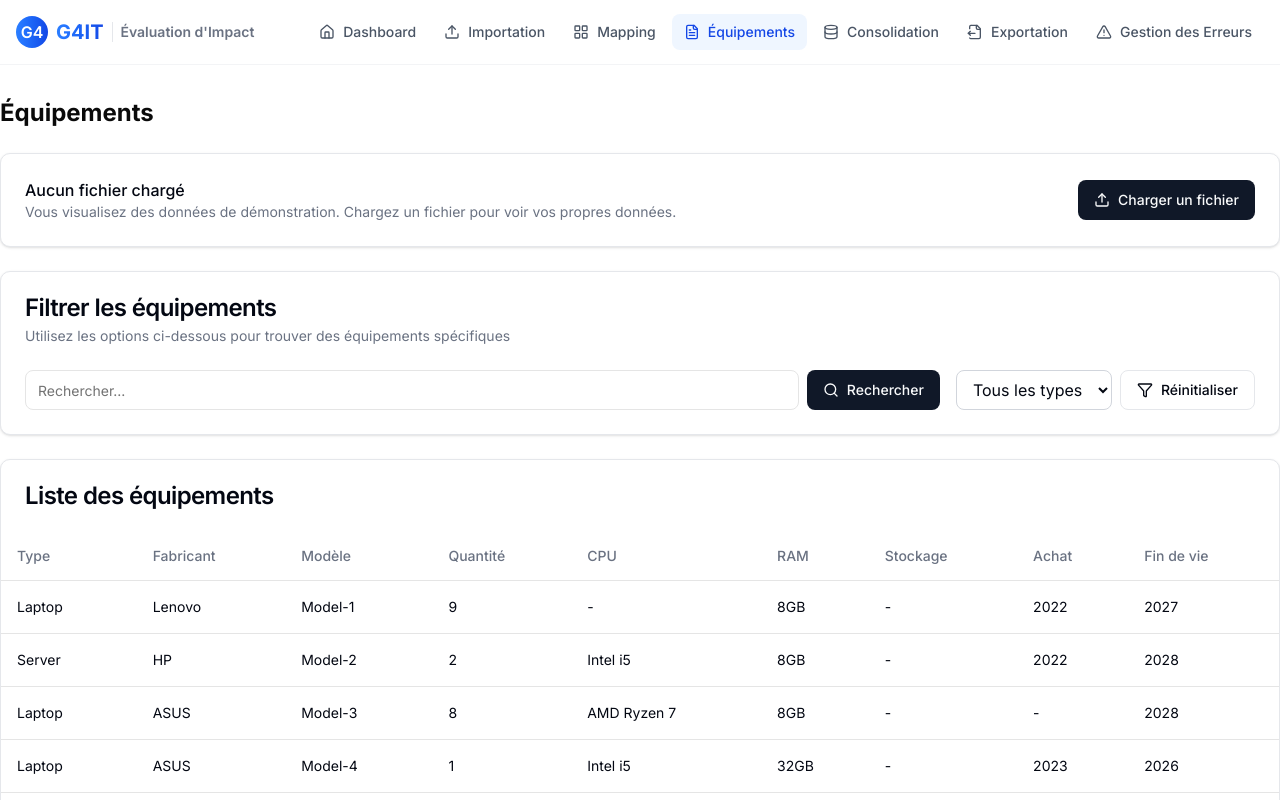
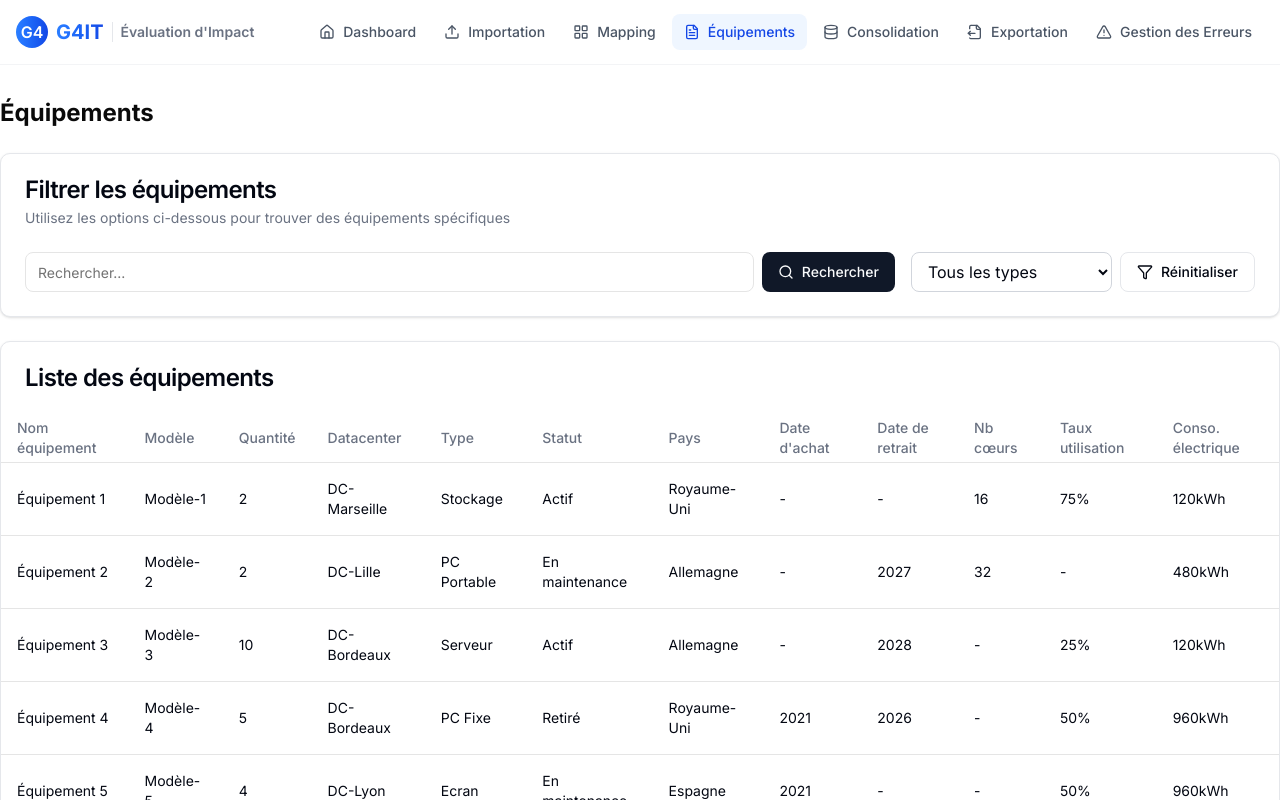
Before and after one commit to ThibMN/G4IT-CSV-Check, a Next.js app in the folder frontend/: page /equipment in a window 1280 px wide. Shown: the top 800 px of the page. Built offline with nearby package versions, Linux system fonts and the light colour scheme.

Commit message:
feat(equipement): enhanced equipement page which displays now the data of the loaded file

```diff
--- a/frontend/app/equipment/page.tsx
+++ b/frontend/app/equipment/page.tsx
@@ -1,153 +1,116 @@
 "use client";
 
 import { useState, useEffect } from "react";
-import { Search, Filter, Loader2, Upload } from "lucide-react";
+import { Search, Filter, Loader2 } from "lucide-react";
 import { Button } from "@/components/ui/button";
 import { Table, TableBody, TableCell, TableHead, TableHeader, TableRow } from "@/components/ui/table";
 import { Card, CardContent, CardHeader, CardTitle, CardDescription } from "@/components/ui/card";
 import { Input } from "@/components/ui/input";
 import { useFileStore } from "@/store/file-store";
-import { useRouter } from "next/navigation";
+import { parseFile } from "@/lib/file-parser"; // Assurez-vous que vous avez cette fonction
 
 type Equipment = {
-  id: string;
-  equipmentType: string;
-  manufacturer: string;
-  model: string;
-  quantity: number;
-  cpu?: string;
-  ram?: string;
-  storage?: string;
-  purchaseYear?: string;
-  eol?: string;
+  id?: string;
+  nomEquipementPhysique: string;
+  modele: string;
+  quantite: number;
+  nomCourtDatacenter: string;
+  type: string;
+  statut: string;
+  paysDUtilisation: string;
+  dateAchat?: string;
+  dateRetrait?: string;
+  dureeUsageInterne?: string;
+  dureeUsageAmont?: string;
+  dureeUsageAval?: string;
+  consoElecAnnuelle?: string;
+  utilisateur?: string;
+  nomSourceDonnee?: string;
+  nomEntite?: string;
+  nbCoeur?: number;
+  nbJourUtiliseAn?: number;
+  goTelecharge?: number;
+  modeUtilisation?: string;
+  tauxUtilisation?: string;
+  qualite?: string;
+  [key: string]: any; // Pour permettre l'accès dynamique aux propriétés
 };
 
 export default function EquipmentPage() {
+  // États pour les données et les filtres
   const [equipments, setEquipments] = useState<Equipment[]>([]);
+  const [allEquipments, setAllEquipments] = useState<Equipment[]>([]);
   const [isLoading, setIsLoading] = useState(true);
   const [error, setError] = useState<string | null>(null);
   const [currentPage, setCurrentPage] = useState(1);
   const [totalPages, setTotalPages] = useState(1);
   const [searchTerm, setSearchTerm] = useState("");
   const [filterType, setFilterType] = useState("");
-  const [allEquipments, setAllEquipments] = useState<Equipment[]>([]);
+  const [availableColumns, setAvailableColumns] = useState<string[]>([]);
 
-  const { currentFile } = useFileStore();
-  const router = useRouter();
+  // Récupérer le fichier et les colonnes détectées du store
+  const { currentFile, detectedColumns } = useFileStore();
 
+  // Charger les données du fichier au montage du composant
   useEffect(() => {
     if (currentFile) {
-      processUploadedFile();
+      loadFileData(currentFile);
     } else {
+      // Si pas de fichier, charger des données de test
       fetchEquipments();
     }
   }, [currentFile]);
 
+  // Effet pour appliquer les filtres quand ils changent
   useEffect(() => {
     if (allEquipments.length > 0) {
-      applyFiltersAndPagination();
+      applyFiltersAndPagination(allEquipments);
     }
-  }, [currentPage, searchTerm, filterType, allEquipments]);
+  }, [currentPage, searchTerm, filterType]);
 
-  const processUploadedFile = async () => {
+  // Fonction pour charger les données du fichier
+  const loadFileData = async (file: File) => {
     try {
       setIsLoading(true);
       setError(null);
 
-      if (!currentFile) {
-        setError("Aucun fichier n'est disponible. Veuillez retourner au dashboard pour en charger un.");
+      // Analyser le fichier CSV chargé
+      const result = await parseFile(file);
+
+      if (result.error) {
+        setError(`Erreur lors de l'analyse du fichier: ${result.error}`);
         setIsLoading(false);
         return;
       }
 
-      const formData = new FormData();
-      formData.append('file', currentFile);
+      // Convertir les données CSV en objets Equipment
+      const data = result.data as Equipment[];
 
-      const response = await fetch('/api/process-uploaded-file', {
-        method: 'POST',
-        body: formData,
-      });
-
-      if (!response.ok) {
-        throw new Error(`Erreur HTTP: ${response.status}`);
-      }
-
-      const data = await response.json();
-
-      setAllEquipments(data.equipments || []);
-
-      applyFiltersAndPagination(data.equipments);
-
-    } catch (err: any) {
-      console.error("Erreur lors du traitement du fichier:", err);
-      setError("Impossible de traiter le fichier. " + (err.message || "Veuillez réessayer."));
+      setAllEquipments(data);
+      applyFiltersAndPagination(data);
+    } catch (err) {
+      console.error("Erreur lors du chargement du fichier:", err);
+      setError("Impossible de charger les données du fichier.");
     } finally {
       setIsLoading(false);
     }
   };
 
-  const applyFiltersAndPagination = (data = allEquipments) => {
-    let filteredData = [...data];
-
-    if (searchTerm) {
-      const term = searchTerm.toLowerCase();
-      filteredData = filteredData.filter(eq =>
-        (eq.model && eq.model.toLowerCase().includes(term)) ||
-        (eq.manufacturer && eq.manufacturer.toLowerCase().includes(term)) ||
-        (eq.equipmentType && eq.equipmentType.toLowerCase().includes(term))
-      );
-    }
-
-    if (filterType) {
-      filteredData = filteredData.filter(eq => eq.equipmentType === filterType);
-    }
-
-    const itemsPerPage = 10;
-    const totalItems = filteredData.length;
-    const totalPages = Math.ceil(totalItems / itemsPerPage);
-
-    const startIndex = (currentPage - 1) * itemsPerPage;
-    const endIndex = Math.min(startIndex + itemsPerPage, totalItems);
-    const paginatedData = filteredData.slice(startIndex, endIndex);
-
-    setEquipments(paginatedData);
-    setTotalPages(totalPages || 1);
-  };
-
+  // Fonction pour récupérer les équipements (données de test)
   const fetchEquipments = async () => {
     try {
       setIsLoading(true);
       setError(null);
 
+      // Simuler un appel API avec des données de test
       await new Promise(resolve => setTimeout(resolve, 1000));
 
+      // Données de test
       const mockData = getMockEquipments();
+      setAllEquipments(mockData); // Stocker toutes les données
 
-      let filteredData = [...mockData];
-
-      if (searchTerm) {
-        const term = searchTerm.toLowerCase();
-        filteredData = filteredData.filter(eq =>
-          eq.model.toLowerCase().includes(term) ||
-          eq.manufacturer.toLowerCase().includes(term) ||
-          eq.equipmentType.toLowerCase().includes(term)
-        );
-      }
-
-      if (filterType) {
-        filteredData = filteredData.filter(eq => eq.equipmentType === filterType);
-      }
-
-      const itemsPerPage = 10;
-      const totalItems = filteredData.length;
-      const totalPages = Math.ceil(totalItems / itemsPerPage);
-
-      const startIndex = (currentPage - 1) * itemsPerPage;
-      const endIndex = Math.min(startIndex + itemsPerPage, totalItems);
-      const paginatedData = filteredData.slice(startIndex, endIndex);
-
-      setEquipments(paginatedData);
-      setTotalPages(totalPages || 1);
+      // Appliquer les filtres et la pagination
+      applyFiltersAndPagination(mockData);
     } catch (err) {
       console.error("Erreur lors du chargement des équipements:", err);
       setError("Impossible de charger les équipements. Veuillez réessayer.");
@@ -156,77 +119,96 @@ export default function EquipmentPage() {
     }
   };
 
+  // Fonction pour obtenir des données de test
   const getMockEquipments = (): Equipment[] => {
     return Array(50).fill(null).map((_, index) => ({
       id: `eq-${index + 1}`,
-      equipmentType: ['Laptop', 'Desktop', 'Server', 'Monitor', 'Printer'][Math.floor(Math.random() * 5)],
-      manufacturer: ['Dell', 'HP', 'Lenovo', 'Apple', 'ASUS'][Math.floor(Math.random() * 5)],
-      model: `Model-${index + 1}`,
-      quantity: Math.floor(Math.random() * 10) + 1,
-      cpu: Math.random() > 0.3 ? ['Intel i5', 'Intel i7', 'AMD Ryzen 5', 'AMD Ryzen 7'][Math.floor(Math.random() * 4)] : undefined,
-      ram: Math.random() > 0.3 ? ['8GB', '16GB', '32GB'][Math.floor(Math.random() * 3)] : undefined,
-      storage: Math.random() > 0.3 ? ['256GB', '512GB', '1TB'][Math.floor(Math.random() * 3)] : undefined,
-      purchaseYear: Math.random() > 0.3 ? ['2020', '2021', '2022', '2023'][Math.floor(Math.random() * 4)] : undefined,
-      eol: Math.random() > 0.3 ? ['2025', '2026', '2027', '2028'][Math.floor(Math.random() * 4)] : undefined,
+      nomEquipementPhysique: `Équipement ${index + 1}`,
+      modele: `Modèle-${index + 1}`,
+      quantite: Math.floor(Math.random() * 10) + 1,
+      nomCourtDatacenter: ['DC-Paris', 'DC-Lyon', 'DC-Marseille', 'DC-Lille', 'DC-Bordeaux'][Math.floor(Math.random() * 5)],
+      type: ['PC Portable', 'PC Fixe', 'Serveur', 'Ecran', 'Réseau', 'Stockage', 'Smartphone'][Math.floor(Math.random() * 7)],
+      statut: ['Actif', 'En panne', 'En maintenance', 'Retiré'][Math.floor(Math.random() * 4)],
+      paysDUtilisation: ['France', 'Allemagne', 'Espagne', 'Italie', 'Royaume-Uni'][Math.floor(Math.random() * 5)],
+      dateAchat: Math.random() > 0.3 ? ['2020', '2021', '2022', '2023'][Math.floor(Math.random() * 4)] : undefined,
+      dateRetrait: Math.random() > 0.3 ? ['2025', '2026', '2027', '2028'][Math.floor(Math.random() * 4)] : undefined,
+      nbCoeur: Math.random() > 0.3 ? [4, 8, 16, 32, 64][Math.floor(Math.random() * 5)] : undefined,
+      tauxUtilisation: Math.random() > 0.3 ? ['25%', '50%', '75%', '90%'][Math.floor(Math.random() * 4)] : undefined,
+      consoElecAnnuelle: Math.random() > 0.3 ? ['120kWh', '240kWh', '480kWh', '960kWh'][Math.floor(Math.random() * 4)] : undefined
     }));
   };
 
+  // Fonction pour changer de page
   const handlePageChange = (pageNumber: number) => {
     setCurrentPage(pageNumber);
   };
 
+  // Fonction pour rechercher
   const handleSearch = (e: React.FormEvent) => {
     e.preventDefault();
-    setCurrentPage(1);
+    setCurrentPage(1); // Réinitialiser à la première page
   };
 
+  // Fonction pour réinitialiser les filtres
   const resetFilters = () => {
     setSearchTerm("");
     setFilterType("");
     setCurrentPage(1);
   };
 
-  const goToDashboard = () => {
-    router.push('/dashboard');
+  // Correction de la fonction applyFiltersAndPagination
+  const applyFiltersAndPagination = (data: Equipment[]) => {
+    // Filtrer les données
+    let filteredData = [...data];
+
+    if (searchTerm) {
+      const term = searchTerm.toLowerCase();
+      filteredData = filteredData.filter(eq => {
+        // Rechercher dans toutes les colonnes textuelles
+        return Object.entries(eq).some(([key, value]) => {
+          if (typeof value === 'string') {
+            return value.toLowerCase().includes(term);
+          }
+          return false;
+        });
+      });
+    }
+
+    if (filterType) {
+      filteredData = filteredData.filter(eq => eq.type === filterType);
+    }
+
+    // Déterminer les colonnes disponibles
+    if (filteredData.length > 0) {
+      const firstItem = filteredData[0];
+      // Utiliser les colonnes détectées du store si disponibles, sinon extraire des données
+      const columns = detectedColumns.length > 0
+        ? detectedColumns
+        : Object.keys(firstItem).filter(key => key !== 'id');
+
+      setAvailableColumns(columns);
+    } else {
+      setAvailableColumns([]); // Réinitialiser si aucun résultat
+    }
+
+    // Pagination
+    const itemsPerPage = 10;
+    const totalItems = filteredData.length;
+    const calculatedTotalPages = Math.ceil(totalItems / itemsPerPage);
+
+    const startIndex = (currentPage - 1) * itemsPerPage;
+    const endIndex = Math.min(startIndex + itemsPerPage, totalItems);
+    const paginatedData = filteredData.slice(startIndex, endIndex);
+
+    setEquipments(paginatedData);
+    setTotalPages(calculatedTotalPages || 1);
   };
 
   return (
     <div className="container mx-auto py-8">
       <h1 className="text-2xl font-bold mb-6">Équipements</h1>
 
-      {!currentFile && !isLoading && (
-        <Card className="mb-6">
-          <CardContent className="flex items-center justify-between p-6">
-            <div>
-              <h3 className="font-medium">Aucun fichier chargé</h3>
-              <p className="text-sm text-gray-500">
-                Vous visualisez des données de démonstration. Chargez un fichier pour voir vos propres données.
-              </p>
-            </div>
-            <Button onClick={goToDashboard}>
-              <Upload className="h-4 w-4 mr-2" />
-              Charger un fichier
-            </Button>
-          </CardContent>
-        </Card>
-      )}
-
-      {currentFile && (
-        <Card className="mb-6">
-          <CardContent className="flex items-center justify-between p-6">
-            <div>
-              <h3 className="font-medium">Fichier chargé: {currentFile.name}</h3>
-              <p className="text-sm text-gray-500">
-                Vous visualisez les données de votre fichier.
-              </p>
-            </div>
-            <Button variant="outline" onClick={goToDashboard}>
-              Changer de fichier
-            </Button>
-          </CardContent>
-        </Card>
-      )}
-
+      {/* Erreur */}
       {error && (
         <div className="bg-red-50 border border-red-200 rounded-md p-4 mb-6">
           <h3 className="font-medium text-red-800">{error}</h3>
@@ -241,6 +223,7 @@ export default function EquipmentPage() {
         </div>
       )}
 
+      {/* Filtres */}
       <Card className="mb-6">
         <CardHeader>
           <CardTitle>Filtrer les équipements</CardTitle>
@@ -268,11 +251,13 @@ export default function EquipmentPage() {
                 className="rounded-md border border-gray-300 px-3 py-2"
               >
                 <option value="">Tous les types</option>
-                <option value="Laptop">Laptops</option>
-                <option value="Desktop">Desktops</option>
-                <option value="Server">Serveurs</option>
-                <option value="Monitor">Écrans</option>
-                <option value="Printer">Imprimantes</option>
+                <option value="PC Portable">PC Portables</option>
+                <option value="PC Fixe">PC Fixes</option>
+                <option value="Serveur">Serveurs</option>
+                <option value="Ecran">Écrans</option>
+                <option value="Réseau">Équipements réseau</option>
+                <option value="Stockage">Stockage</option>
+                <option value="Smartphone">Smartphones</option>
               </select>
 
               <Button
@@ -288,6 +273,7 @@ export default function EquipmentPage() {
         </CardContent>
       </Card>
 
+      {/* Tableau d'équipements */}
       <Card>
         <CardHeader>
           <CardTitle>Liste des équipements</CardTitle>
@@ -306,29 +292,49 @@ export default function EquipmentPage() {
               <Table>
                 <TableHeader>
                   <TableRow>
-                    <TableHead>Type</TableHead>
-                    <TableHead>Fabricant</TableHead>
-                    <TableHead>Modèle</TableHead>
-                    <TableHead>Quantité</TableHead>
-                    <TableHead>CPU</TableHead>
-                    <TableHead>RAM</TableHead>
-                    <TableHead>Stockage</TableHead>
-                    <TableHead>Achat</TableHead>
-                    <TableHead>Fin de vie</TableHead>
+                    {/* Afficher dynamiquement les en-têtes de colonnes basées sur les colonnes disponibles */}
+                    {availableColumns.map(column => {
+                      // Conversion en noms plus conviviaux pour l'affichage
+                      const displayNames: {[key: string]: string} = {
+                        nomEquipementPhysique: "Nom équipement",
+                        modele: "Modèle",
+                        quantite: "Quantité",
+                        nomCourtDatacenter: "Datacenter",
+                        type: "Type",
+                        statut: "Statut",
+                        paysDUtilisation: "Pays",
+                        dateAchat: "Date d'achat",
+                        dateRetrait: "Date de retrait",
+                        dureeUsageInterne: "Durée usage interne",
+                        dureeUsageAmont: "Durée usage amont",
+                        dureeUsageAval: "Durée usage aval",
+                        consoElecAnnuelle: "Conso. électrique",
+                        utilisateur: "Utilisateur",
+                        nomSourceDonnee: "Source de données",
+                        nomEntite: "Entité",
+                        nbCoeur: "Nb cœurs",
+                        nbJourUtiliseAn: "Jours d'utilisation/an",
+                        goTelecharge: "Go téléchargés",
+                        modeUtilisation: "Mode d'utilisation",
+                        tauxUtilisation: "Taux utilisation",
+                        qualite: "Qualité"
+                      };
+
+                      return (
+                        <TableHead key={column}>{displayNames[column] || column}</TableHead>
+                      );
+                    })}
                   </TableRow>
                 </TableHeader>
                 <TableBody>
-                  {equipments.map((equipment) => (
-                    <TableRow key={equipment.id}>
-                      <TableCell>{equipment.equipmentType}</TableCell>
-                      <TableCell>{equipment.manufacturer}</TableCell>
-                      <TableCell>{equipment.model}</TableCell>
-                      <TableCell>{equipment.quantity}</TableCell>
-                      <TableCell>{equipment.cpu || '-'}</TableCell>
-                      <TableCell>{equipment.ram || '-'}</TableCell>
-                      <TableCell>{equipment.storage || '-'}</TableCell>
-                      <TableCell>{equipment.purchaseYear || '-'}</TableCell>
-                      <TableCell>{equipment.eol || '-'}</TableCell>
+                  {equipments.map((equipment, index) => (
+                    <TableRow key={equipment.id || index}>
+                      {/* Afficher dynamiquement les cellules basées sur les colonnes disponibles */}
+                      {availableColumns.map(column => (
+                        <TableCell key={column}>
+                          {equipment[column] !== undefined ? equipment[column] : '-'}
+                        </TableCell>
+                      ))}
                     </TableRow>
                   ))}
                 </TableBody>
@@ -338,6 +344,7 @@ export default function EquipmentPage() {
         </CardContent>
       </Card>
 
+      {/* Pagination */}
       {totalPages > 1 && (
         <div className="flex justify-center mt-6">
           <div className="flex space-x-1">
```
